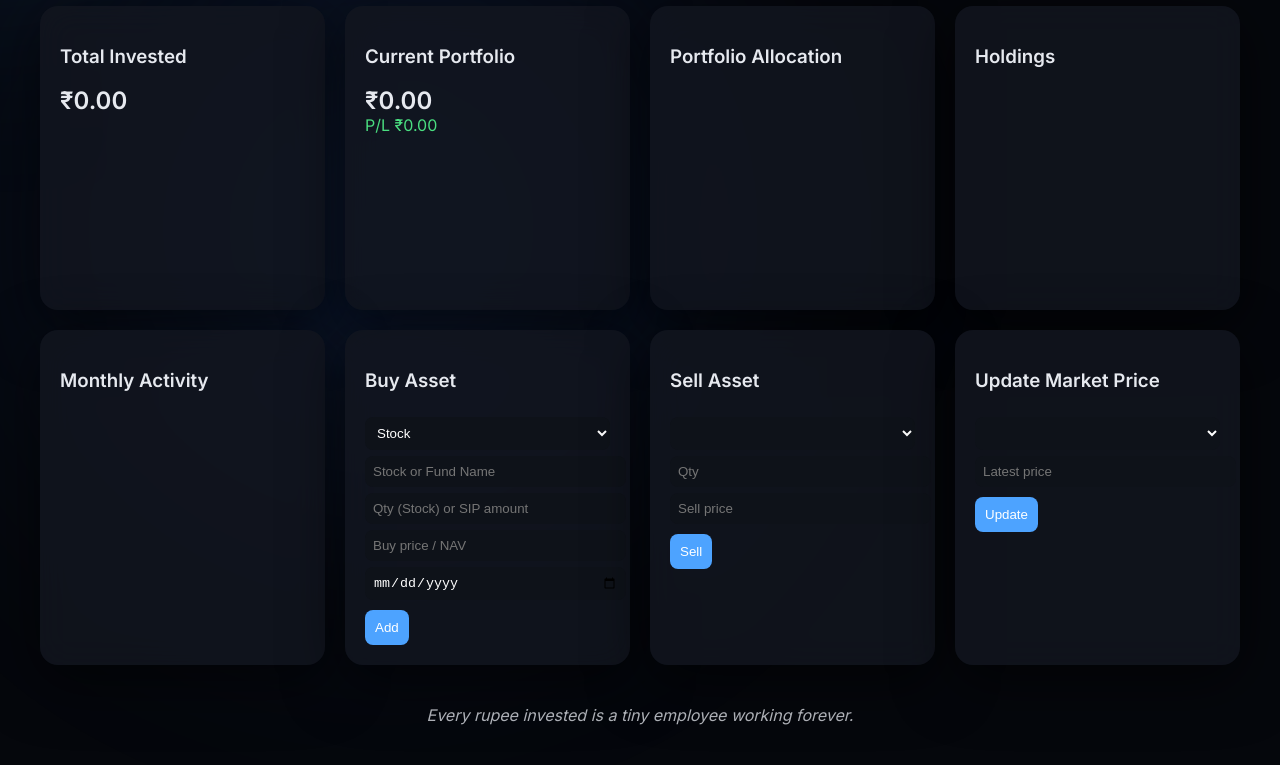
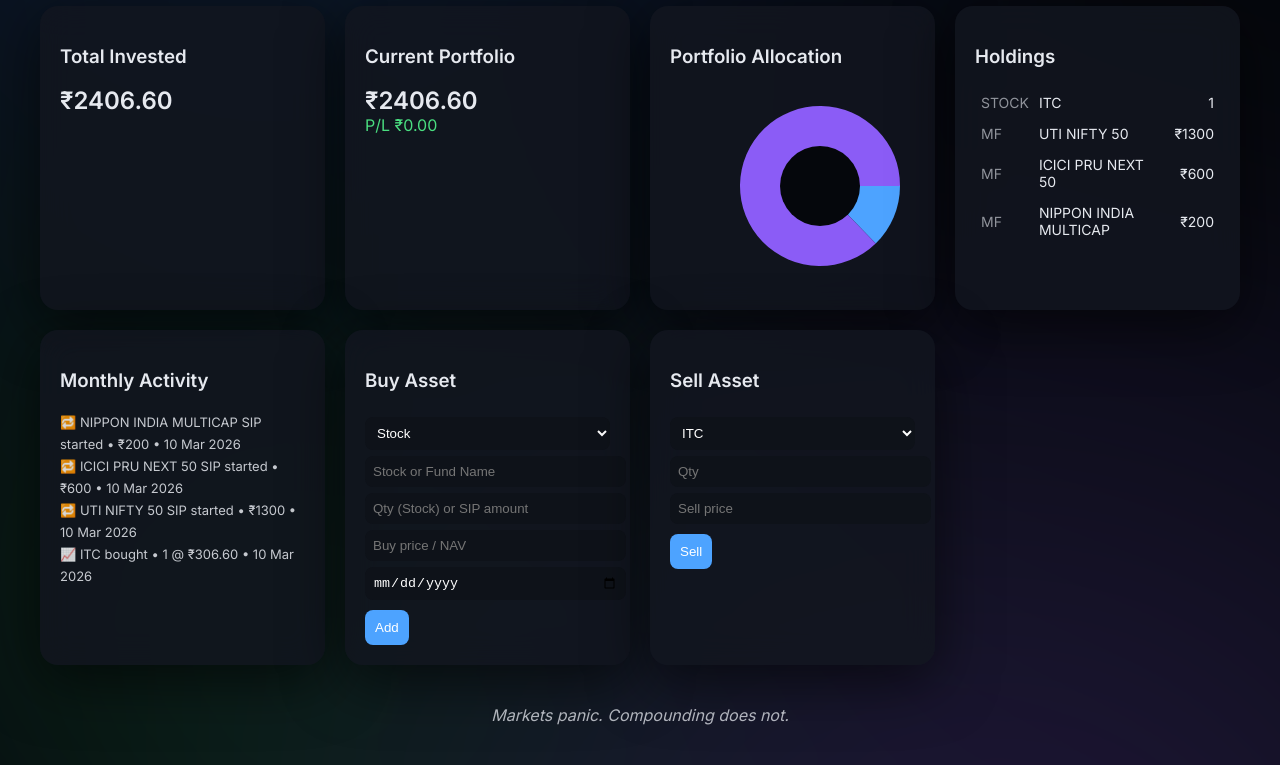
Before and after one commit to deepshanofficial-code/portfolio-os-next, a plain HTML site: page index.html in a window 1280 px wide. Shown: the part 116-881 px from the top of the page. Drawn offline with Linux system fonts and the light colour scheme; no server answers.

Commit message:
Update index.html

```diff
--- a/index.html
+++ b/index.html
@@ -20,40 +20,29 @@
 overflow-x:hidden;
 }
 
-/* animated background */
+/* LIVE ANIMATED WALLPAPER */
 
 body::before{
 content:'';
 position:fixed;
-width:900px;
-height:900px;
-background:radial-gradient(circle,#3a7bff33,transparent 70%);
-top:-200px;
-left:-200px;
+width:200%;
+height:200%;
+top:-50%;
+left:-50%;
+background:
+radial-gradient(circle at 20% 30%, #3a7bff33 0%, transparent 40%),
+radial-gradient(circle at 80% 60%, #8b5cf633 0%, transparent 40%),
+radial-gradient(circle at 50% 80%, #22c55e22 0%, transparent 40%);
+animation:nebula 40s linear infinite;
 filter:blur(120px);
-animation:float 18s infinite alternate;
 z-index:0;
 }
 
-@keyframes float{
-0%{transform:translate(0,0)}
-100%{transform:translate(280px,200px)}
+@keyframes nebula{
+0%{transform:translate(0px,0px) rotate(0deg)}
+50%{transform:translate(-200px,100px) rotate(180deg)}
+100%{transform:translate(0px,0px) rotate(360deg)}
 }
-
-/* cursor glow */
-
-.cursor-glow{
-position:fixed;
-width:420px;
-height:420px;
-pointer-events:none;
-background:radial-gradient(circle,#4da3ff22,transparent 70%);
-filter:blur(90px);
-transform:translate(-50%,-50%);
-z-index:0;
-}
-
-/* layout */
 
 .container{
 max-width:1300px;
@@ -82,8 +71,6 @@
 font-weight:600;
 }
 
-/* inputs */
-
 input,select{
 width:100%;
 padding:8px;
@@ -104,8 +91,6 @@
 cursor:pointer;
 }
 
-/* holdings table */
-
 #holdings{
 width:100%;
 margin-top:10px;
@@ -120,15 +105,11 @@
 font-size:14px;
 }
 
-/* timeline */
-
 #timeline{
 font-size:13px;
 line-height:1.7;
 opacity:.85;
 }
-
-/* quote */
 
 .quote{
 margin-top:40px;
@@ -142,8 +123,6 @@
 </head>
 
 <body>
-
-<div class="cursor-glow"></div>
 
 <div class="container">
 
@@ -207,17 +186,6 @@
 
 </div>
 
-<div class="card">
-
-<h3>Update Market Price</h3>
-
-<select id="priceAsset"></select>
-<input id="marketPrice" placeholder="Latest price">
-
-<button onclick="updatePrice()">Update</button>
-
-</div>
-
 </div>
 
 <div class="quote" id="quote"></div>
@@ -226,21 +194,29 @@
 
 <script>
 
-/* cursor glow */
+/* DEFAULT PORTFOLIO */
 
-const glow=document.querySelector(".cursor-glow")
+const defaultStocks=[
+{name:"ITC",qty:1,buy:306.60,date:"2026-03-10"}
+]
 
-document.addEventListener("mousemove",e=>{
-glow.style.left=e.clientX+"px"
-glow.style.top=e.clientY+"px"
-})
+const defaultFunds=[
+{name:"UTI NIFTY 50",sip:1300,start:"2026-03-10"},
+{name:"ICICI PRU NEXT 50",sip:600,start:"2026-03-10"},
+{name:"NIPPON INDIA MULTICAP",sip:200,start:"2026-03-10"}
+]
 
-/* STORAGE */
+const defaultTimeline=[
+"📈 ITC bought • 1 @ ₹306.60 • 10 Mar 2026",
+"🔁 UTI NIFTY 50 SIP started • ₹1300 • 10 Mar 2026",
+"🔁 ICICI PRU NEXT 50 SIP started • ₹600 • 10 Mar 2026",
+"🔁 NIPPON INDIA MULTICAP SIP started • ₹200 • 10 Mar 2026"
+]
 
-let stocks = JSON.parse(localStorage.getItem("stocks")) || []
-let funds = JSON.parse(localStorage.getItem("funds")) || []
-let prices = JSON.parse(localStorage.getItem("prices")) || {}
-let timeline = JSON.parse(localStorage.getItem("timeline")) || []
+let stocks=JSON.parse(localStorage.getItem("stocks"))||defaultStocks
+let funds=JSON.parse(localStorage.getItem("funds"))||defaultFunds
+let prices=JSON.parse(localStorage.getItem("prices"))||{}
+let timeline=JSON.parse(localStorage.getItem("timeline"))||defaultTimeline
 
 function save(){
 localStorage.setItem("stocks",JSON.stringify(stocks))
@@ -255,7 +231,7 @@
 function buy(){
 
 let type=document.getElementById("assetType").value
-let name=document.getElementById("name").value.trim()
+let name=document.getElementById("name").value.trim().toUpperCase()
 let amount=parseFloat(document.getElementById("amount").value)
 let price=parseFloat(document.getElementById("price").value)
 let sipDate=document.getElementById("sipDate").value
@@ -285,30 +261,16 @@
 let price=parseFloat(document.getElementById("sellPrice").value)
 
 let s=stocks.find(x=>x.name===name)
-if(!s || isNaN(qty)) return
+if(!s||isNaN(qty)) return
 
-s.qty -= qty
+s.qty-=qty
 
 timeline.push(`📉 ${name} sold • ${qty} @ ₹${price}`)
 
 if(s.qty<=0){
-stocks = stocks.filter(x=>x.name!==name)
+stocks=stocks.filter(x=>x.name!==name)
 }
 
-save()
-
-}
-
-/* PRICE UPDATE */
-
-function updatePrice(){
-
-let name=document.getElementById("priceAsset").value
-let price=parseFloat(document.getElementById("marketPrice").value)
-
-if(isNaN(price)) return
-
-prices[name]=price
 save()
 
 }
@@ -320,11 +282,42 @@
 let s=new Date(start)
 let now=new Date()
 
-return (now.getFullYear()-s.getFullYear())*12 + (now.getMonth()-s.getMonth()) + 1
+return (now.getFullYear()-s.getFullYear())*12+(now.getMonth()-s.getMonth())+1
 
 }
 
-/* CHART */
+/* LIVE STOCK PRICES */
+
+async function fetchPrices(){
+
+if(stocks.length===0) return
+
+let symbols=stocks.map(s=>s.name+".NS").join(",")
+
+let url="https://query1.finance.yahoo.com/v7/finance/quote?symbols="+symbols
+let proxy="https://api.allorigins.win/raw?url="+encodeURIComponent(url)
+
+try{
+
+let res=await fetch(proxy)
+let data=await res.json()
+
+data.quoteResponse.result.forEach(q=>{
+let name=q.symbol.replace(".NS","")
+prices[name]=q.regularMarketPrice
+})
+
+save()
+
+}catch(e){
+
+console.log("price update failed")
+
+}
+
+}
+
+/* ALLOCATION CHART */
 
 function drawAllocation(stockValue,mfValue){
 
@@ -342,23 +335,17 @@
 
 ctx.clearRect(0,0,canvas.width,canvas.height)
 
-/* STOCK */
-
 ctx.beginPath()
 ctx.moveTo(cx,cy)
 ctx.arc(cx,cy,r,0,stockAngle)
 ctx.fillStyle="#4da3ff"
 ctx.fill()
 
-/* MF */
-
 ctx.beginPath()
 ctx.moveTo(cx,cy)
 ctx.arc(cx,cy,r,stockAngle,Math.PI*2)
 ctx.fillStyle="#8b5cf6"
 ctx.fill()
-
-/* donut */
 
 ctx.beginPath()
 ctx.arc(cx,cy,40,0,Math.PI*2)
@@ -379,19 +366,17 @@
 
 let holdingsHTML=""
 
-/* STOCKS */
-
 stocks.forEach(s=>{
 
 let investedStock=s.qty*s.buy
-let market=prices[s.name] || s.buy
+let market=prices[s.name]||s.buy
 let currentStock=s.qty*market
 
 invested+=investedStock
 current+=currentStock
 stockValue+=currentStock
 
-holdingsHTML += `
+holdingsHTML+=`
 <tr>
 <td style="opacity:.6">STOCK</td>
 <td>${s.name}</td>
@@ -400,8 +385,6 @@
 `
 
 })
-
-/* FUNDS */
 
 funds.forEach(f=>{
 
@@ -412,7 +395,7 @@
 current+=investedMF
 mfValue+=investedMF
 
-holdingsHTML += `
+holdingsHTML+=`
 <tr>
 <td style="opacity:.6">MF</td>
 <td>${f.name}</td>
@@ -435,27 +418,24 @@
 document.getElementById("sellAsset").innerHTML=
 stocks.map(s=>`<option>${s.name}</option>`).join("")
 
-document.getElementById("priceAsset").innerHTML=
-[...stocks.map(s=>s.name),...funds.map(f=>f.name)]
-.map(x=>`<option>${x}</option>`).join("")
-
-document.getElementById("timeline").innerHTML=timeline.slice().reverse().join("<br>")
+document.getElementById("timeline").innerHTML=
+timeline.slice().reverse().slice(0,15).join("<br>")
 
 drawAllocation(stockValue,mfValue)
 
 }
 
-/* QUOTES */
+fetchPrices()
+setInterval(fetchPrices,300000)
 
 const quotes=[
 "Compounding is just patience wearing a lab coat.",
 "SIP is the financial version of gravity.",
 "Your future self is quietly cheering every SIP.",
-"Markets panic. Compounding does not.",
-"Every rupee invested is a tiny employee working forever."
+"Markets panic. Compounding does not."
 ]
 
-document.getElementById("quote").innerText =
+document.getElementById("quote").innerText=
 quotes[Math.floor(Math.random()*quotes.length)]
 
 render()
```
